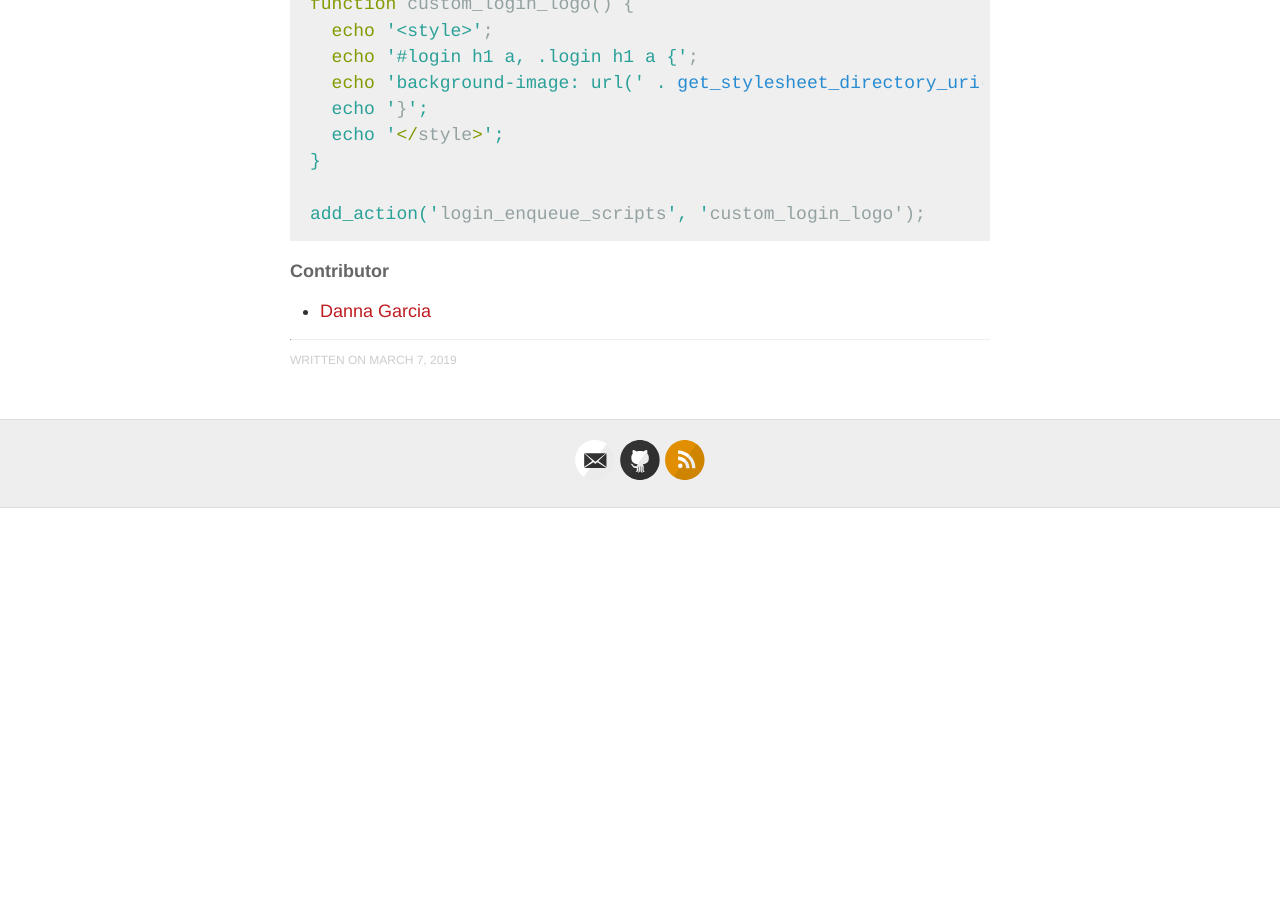
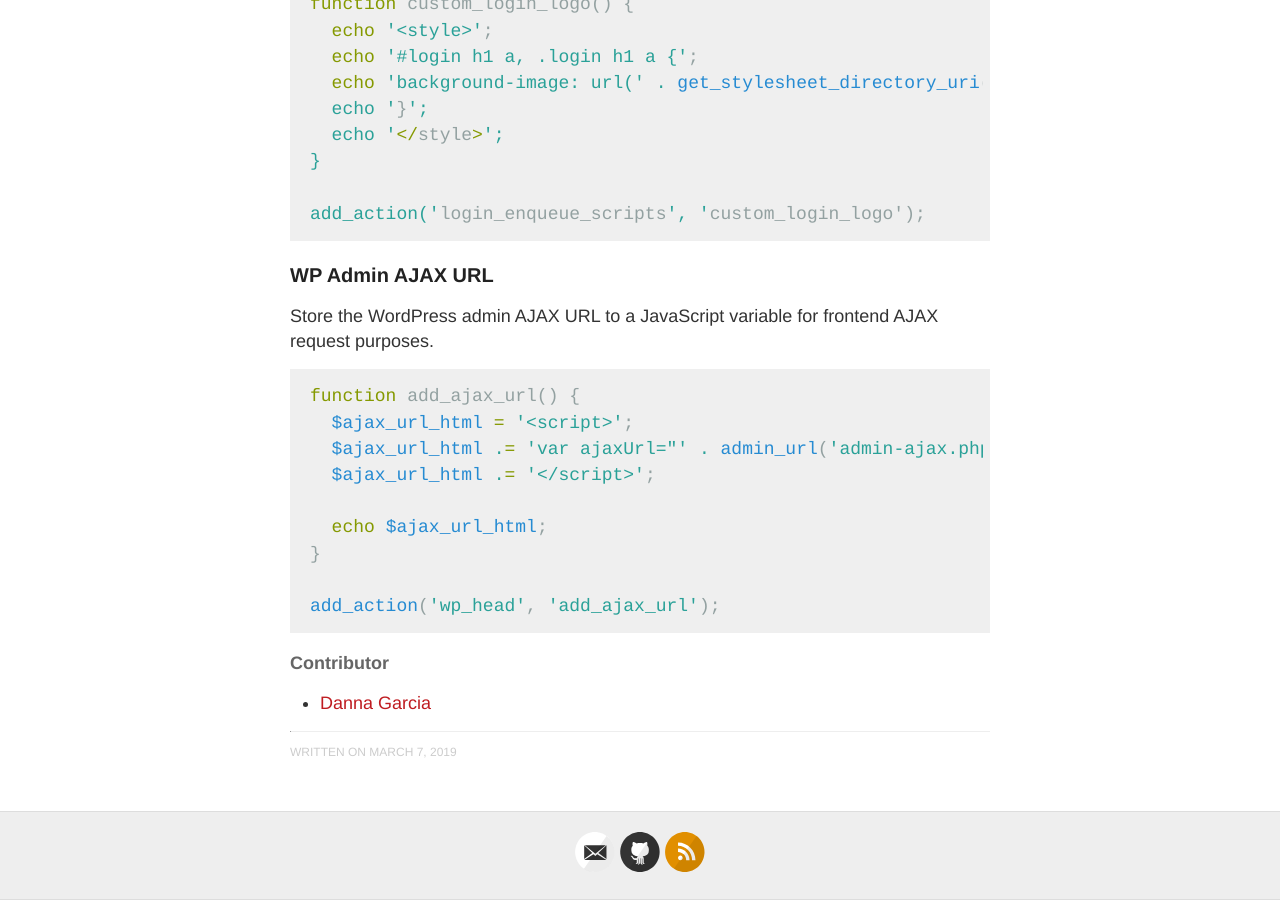
Before and after one commit to kennyalmendral/kennyalmendral.github.io, a Jekyll site: the page built from _posts/2019-03-07-wordpress-snippets.md, in a window 1280 px wide and 900 px high, scrolled down 2498 px. Built offline with Jekyll 4.4.1, drawn with Linux system fonts in a browser that asks for light colours; before the commit the page ends 3006 px from its top, so only the background shows below that.

Commit message:
Update WordPress Snippets

````diff
--- a/_posts/2019-03-07-wordpress-snippets.md
+++ b/_posts/2019-03-07-wordpress-snippets.md
@@ -103,6 +103,19 @@ function custom_login_logo() {
 add_action('login_enqueue_scripts', 'custom_login_logo');
 ```
 
+### WP Admin AJAX URL
+Store the WordPress admin AJAX URL to a JavaScript variable for frontend AJAX request purposes.
+```php
+function add_ajax_url() {
+  $ajax_url_html = '<script>';
+  $ajax_url_html .= 'var ajaxUrl="' . admin_url('admin-ajax.php') . '"';
+  $ajax_url_html .= '</script>';
+
+  echo $ajax_url_html;
+}
+
+add_action('wp_head', 'add_ajax_url');
+```
 
 #### Contributor
 + [Danna Garcia](https://github.com/dannamariegarcia){:target="_blank"}
````
